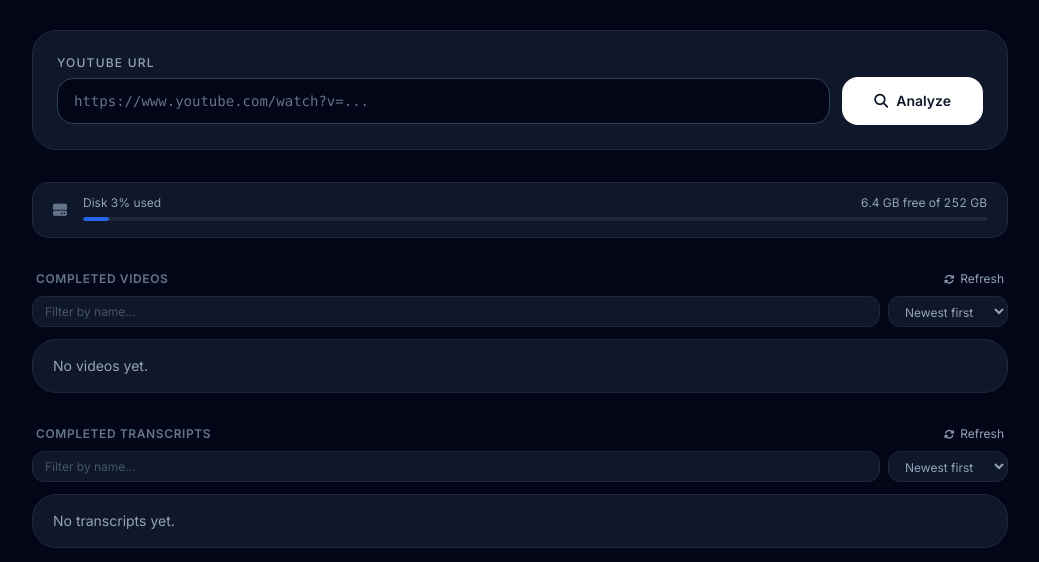
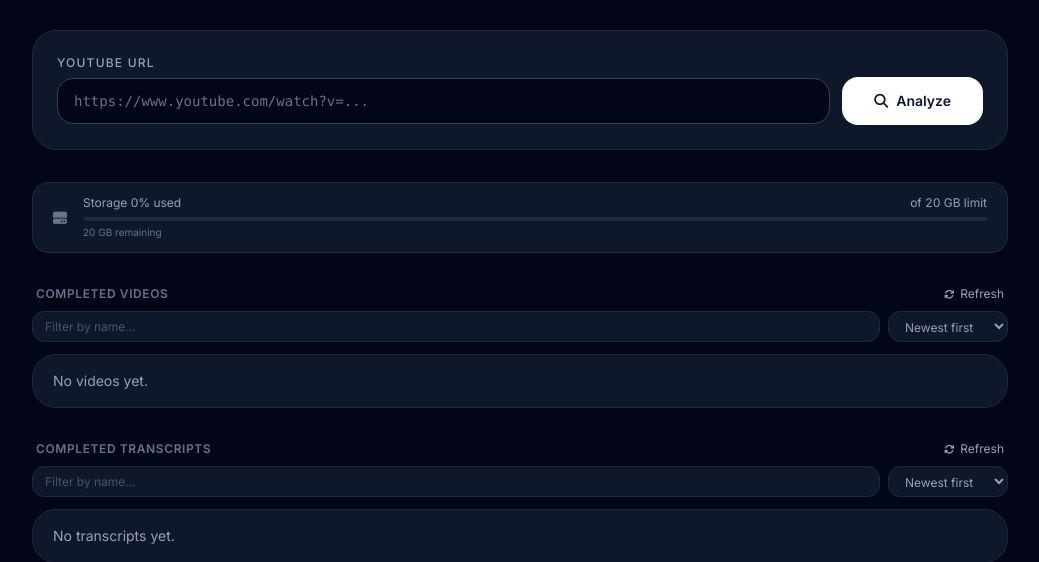
Before and after one commit to FmcMedia/yt-web-v2, a FastAPI app: page / in a window 1280 px wide. Shown: the part 199-761 px from the top of the page, without its empty margins (120-1159 px from the left). Run offline with FastAPI, Linux system fonts and the light colour scheme; data that the repository does not hold is empty; some libraries are stand-ins or nearby versions.

Commit message:
feat: add configurable storage limit (default 20GB)
STORAGE_LIMIT_GB env var (default 20) controls the cap. Exposed via
/api/disk as storage_used, storage_limit, storage_free. Disk bar in
UI now shows usage against the storage limit rather than total disk.

Co-Authored-By: Claude Sonnet 4.6 <noreply@anthropic.com>

```diff
--- a/app/main.py
+++ b/app/main.py
@@ -26,6 +26,8 @@ HISTORY_FILE = BASE_DIR / "history.json"
 
 DOWNLOADS_DIR.mkdir(exist_ok=True)
 TRANSCRIPTS_DIR.mkdir(exist_ok=True)
+
+STORAGE_LIMIT_BYTES = int(os.environ.get("STORAGE_LIMIT_GB", 20)) * 1024 ** 3
 
 templates = Jinja2Templates(directory=str(TEMPLATES_DIR))
 
@@ -470,9 +472,15 @@ async def disk_usage():
         return sum(f.stat().st_size for f in path.glob("*") if f.is_file())
 
     usage = shutil.disk_usage(str(BASE_DIR))
+    downloads_bytes = dir_size(DOWNLOADS_DIR)
+    transcripts_bytes = dir_size(TRANSCRIPTS_DIR)
+    storage_used = downloads_bytes + transcripts_bytes
     return {
-        "downloads_bytes": dir_size(DOWNLOADS_DIR),
-        "transcripts_bytes": dir_size(TRANSCRIPTS_DIR),
+        "downloads_bytes": downloads_bytes,
+        "transcripts_bytes": transcripts_bytes,
+        "storage_used": storage_used,
+        "storage_limit": STORAGE_LIMIT_BYTES,
+        "storage_free": max(0, STORAGE_LIMIT_BYTES - storage_used),
         "disk_used": usage.used,
         "disk_total": usage.total,
         "disk_free": usage.free,
--- a/app/templates/index.html
+++ b/app/templates/index.html
@@ -761,23 +761,22 @@
                 const data = await res.json();
 
                 const section = document.getElementById('disk-section');
-                const pct = data.disk_total > 0 ? (data.disk_used / data.disk_total * 100) : 0;
+                const pct = data.storage_limit > 0 ? (data.storage_used / data.storage_limit * 100) : 0;
                 const fill = document.getElementById('disk-bar-fill');
                 const label = document.getElementById('disk-label');
                 const numbers = document.getElementById('disk-numbers');
                 const breakdown = document.getElementById('disk-breakdown');
 
-                fill.style.width = pct.toFixed(1) + '%';
-
-                // Color the bar based on usage
+                fill.style.width = Math.min(pct, 100).toFixed(1) + '%';
                 fill.className = 'disk-bar-fill ' + (pct > 85 ? 'bg-red-500' : pct > 65 ? 'bg-amber-500' : 'bg-blue-600');
 
-                label.textContent = `Disk ${pct.toFixed(0)}% used`;
-                numbers.textContent = `${formatBytes(data.disk_free)} free of ${formatBytes(data.disk_total)}`;
+                label.textContent = `Storage ${pct.toFixed(0)}% used`;
+                numbers.textContent = `${formatBytes(data.storage_used)} of ${formatBytes(data.storage_limit)} limit`;
 
                 const parts = [];
                 if (data.downloads_bytes > 0) parts.push(`Videos: ${formatBytes(data.downloads_bytes)}`);
                 if (data.transcripts_bytes > 0) parts.push(`Transcripts: ${formatBytes(data.transcripts_bytes)}`);
+                parts.push(`${formatBytes(data.storage_free)} remaining`);
                 breakdown.textContent = parts.join('  ·  ');
 
                 section.classList.remove('hidden');
--- a/docker-compose.yml
+++ b/docker-compose.yml
@@ -6,4 +6,6 @@ services:
     volumes:
       - ./downloads:/app/downloads
       - ./transcripts:/app/transcripts
+    environment:
+      - STORAGE_LIMIT_GB=20
     restart: unless-stopped
```
